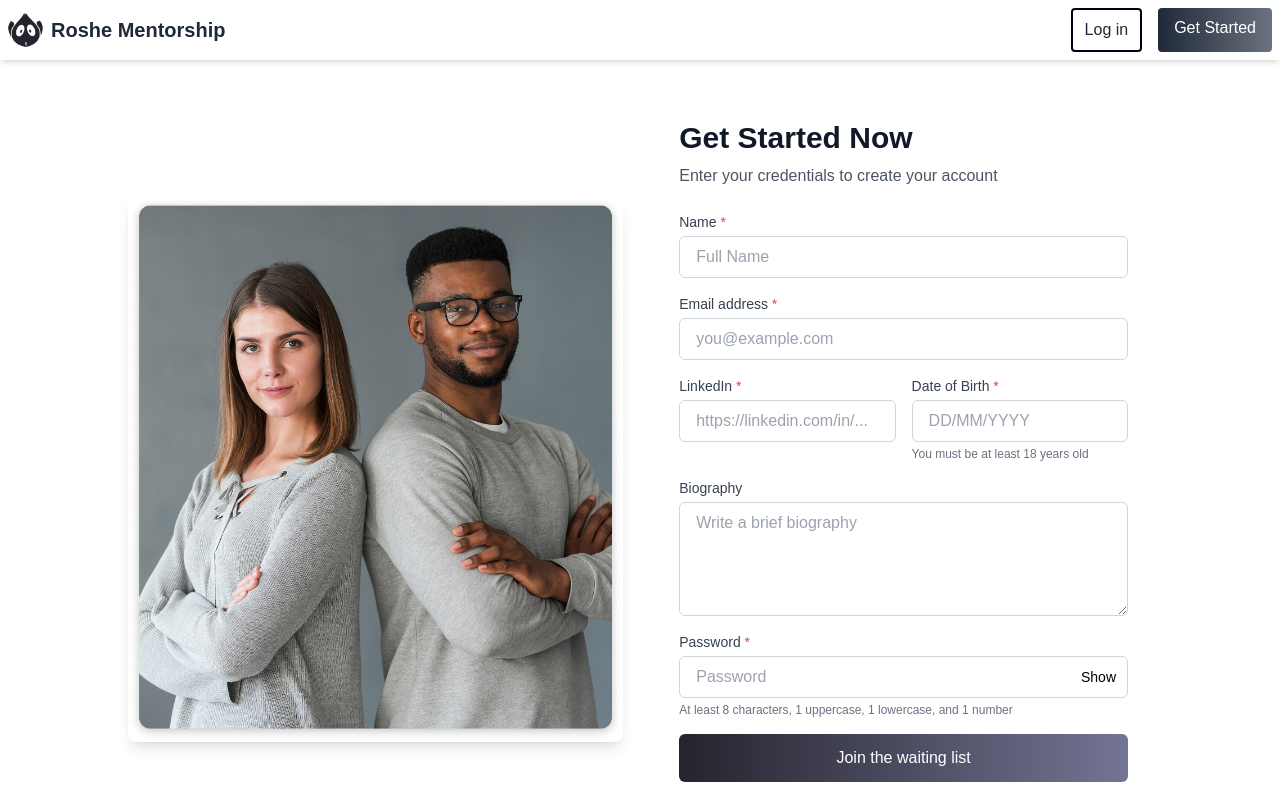
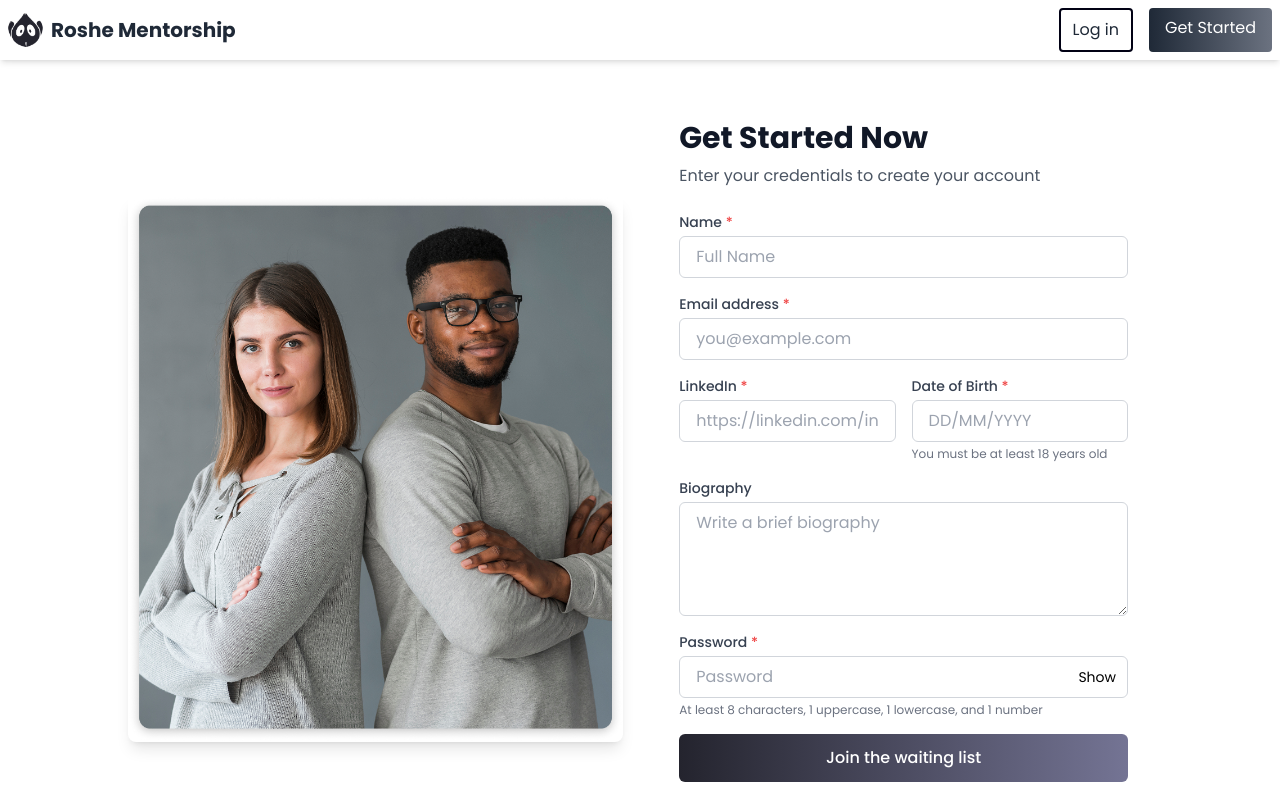
Before and after one commit to Roshe-Mentors/new_roshe, a Next.js app: page /signup/mentor in a window 1280 px wide. Shown: the top 800 px of the page. Built offline with nearby package versions, Linux system fonts and the light colour scheme; no server answers.

Commit message:
Feat: update global font to Poppins and adjust layout for improved typography

```diff
--- a/src/app/globals.css
+++ b/src/app/globals.css
@@ -17,7 +17,7 @@
 body {
   color: var(--foreground);
   background: var(--background);
-  font-family: Arial, Helvetica, sans-serif, Montserrat;
+  font-family: "Poppins", sans-serif;
 }
 @layer base {
   .container {
--- a/src/app/layout.tsx
+++ b/src/app/layout.tsx
@@ -1,23 +1,15 @@
 import React from 'react'
 import type { Metadata } from "next";
-import { Geist, Geist_Mono, Montserrat } from "next/font/google";
+import { Poppins } from "next/font/google";
 import "./globals.css";
 import Navbar from "../components/Navbar";
 import Footer from "../components/Footer";
 
-const geistSans = Geist({
-  variable: "--font-geist-sans",
-  subsets: ["latin"],
-});
-const montserrat = Montserrat({
+const poppins = Poppins({
+  weight: ['100', '200', '300', '400', '500', '600', '700', '800', '900'],
   subsets: ['latin'],
-  variable: '--font-montserrat',
-});
-
-
-const geistMono = Geist_Mono({
-  variable: "--font-geist-mono",
-  subsets: ["latin"],
+  variable: '--font-poppins',
+  display: 'swap'
 });
 
 export const metadata: Metadata = {
@@ -50,12 +42,10 @@ export default function RootLayout({
   children: React.ReactNode;
 }>) {
   return (
-    <html lang="en">
-      <body
-        className={`${geistSans.variable} ${geistMono.variable} ${montserrat.variable} antialiased`}
-      >
+    <html lang="en" className={`${poppins.variable}`}>
+      <body className={`${poppins.className}`}>
+        <Navbar />
         {children}
-        <Navbar />
         <Footer />
       </body>
     </html>
--- a/tailwind.config.js
+++ b/tailwind.config.js
@@ -1,15 +1,17 @@
-
 /** @type {import('tailwindcss').Config} */
 module.exports = {
   content: [
-    "./src/pages/**/*.{js,ts,jsx,tsx,mdx}",
-    "./src/components/**/*.{js,ts,jsx,tsx,mdx}",
-    "./src/app/**/*.{js,ts,jsx,tsx,mdx}",
+    './src/pages/**/*.{js,ts,jsx,tsx,mdx}',
+    './src/components/**/*.{js,ts,jsx,tsx,mdx}',
+    './src/app/**/*.{js,ts,jsx,tsx,mdx}',
   ],
   theme: {
     extend: {
-      // your theme extensions
+      fontFamily: {
+        sans: ['var(--font-poppins)', 'sans-serif'],
+        poppins: ['var(--font-poppins)', 'sans-serif'],
+      },
     },
   },
   plugins: [],
-};
+}
```
